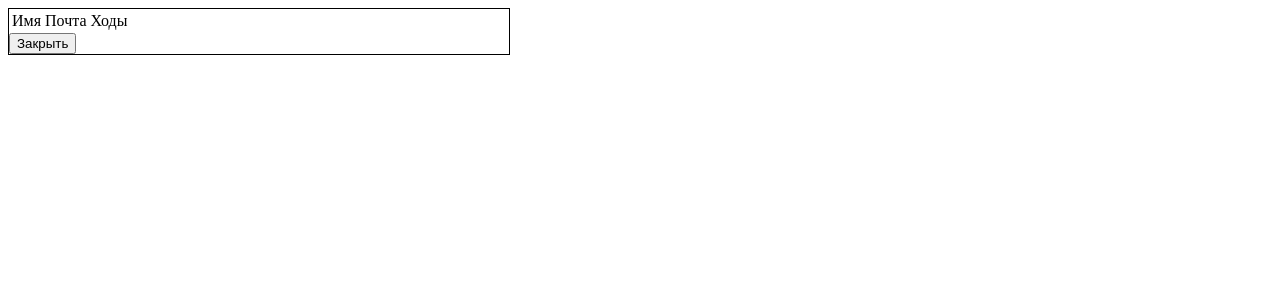
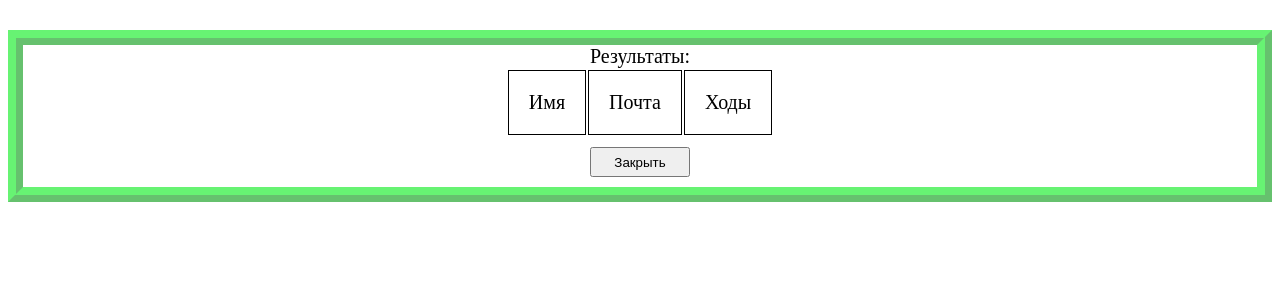
Before and after one commit to Maksim4344511/TagGame, a Nuxt app: page / in a window 1280 px wide. Both pictures are taken after a click on the button "Рекорды". Shown: the top 300 px of the page. Built offline with nearby package versions, Linux system fonts and the light colour scheme.

Commit message:
Added styles to the form of the winners and the results table

```diff
--- a/components/TheGame.vue
+++ b/components/TheGame.vue
@@ -28,26 +28,30 @@
 		</div>
 		<button v-on:click="showResult"	>Рекорды</button>
 	</div>
+
 	<div v-else-if="show==='win'" class="formWinner">
 		<h1>Победа!!!</h1>
-		<form v-show="show" id="v-model-basic" class="stylesForm">
+		<form v-show="show" id="v-model-basic">
 			<fieldset>
 				<legend>Сохранить результат?</legend>
 				<label for="userName">Имя </label>
 				<input v-model="userName" placeholder="Имя" name="userName" required/>
-
+				<hr>
 				<label for="userEmail">Почта </label>
 				<input v-model="userEmail" placeholder="email" name="userEmail" required/>
-
+				<hr>
 				<p>Количество ходов: {{ clicks }}</p>
-
+				<hr>
 				<button  v-on:click.prevent="saveResult" type="submit" value="Отправить">Сохранить</button>
 				<button  v-on:click.prevent="closeForm"  value="Отправить">Закрыть</button>
 			</fieldset>
 		</form>
 	</div>
+
 	<div v-else-if="show==='result'" class="formResult">
-		<table>
+
+		<table cellpadding="20"  >
+			<caption>Результаты:</caption>
 			<tr v-for="user in users" :key="user.id">
 				<td>{{ user.name }}</td>
 				<td>{{ user.email }}</td>
@@ -72,10 +76,6 @@ export default {
 			clicks: 0,
 			startGame: false,
 			show: 'start',
-			stylesForm:{
-				'showForm': false,
-				'result-form': true,
-			},
 			userName: '',
 			userEmail:'',
 			newUser: {},
@@ -333,14 +333,52 @@ export default {
 	display: none;
 }
 
-.formResult{
-	opacity: 100%;
-	border: 1px solid black;
+.formWinner{
+	margin: auto;
+	font-size: 20px;
+	text-align: center;
 	width: 500px;
+	height: 300px;
+	user-select: none;
+  touch-action: none;
+
 }
 
-.formWinner{
-	width: 500px;
+.formWinner input{
+	margin: 10px;
+	width: 200px;;
+}
+.formWinner button{
+	width: 100px;
+	margin: 10px;
 }
 
+hr{
+	opacity: 10%;
+}
+
+.formResult{
+
+	margin: 30px auto;
+	font-size: 20px;
+	text-align: center;
+	border: 4mm ridge rgba(3, 236, 23, 0.6);
+
+}
+table{
+	margin: auto;
+}
+.formResult td{
+	width: auto;
+	text-align:start;
+	border: 0.5px solid black;
+}
+
+.formResult button{
+	width: 100px;
+	height: 30px;
+	margin: 10px;
+}
+
+
 </style>
```
